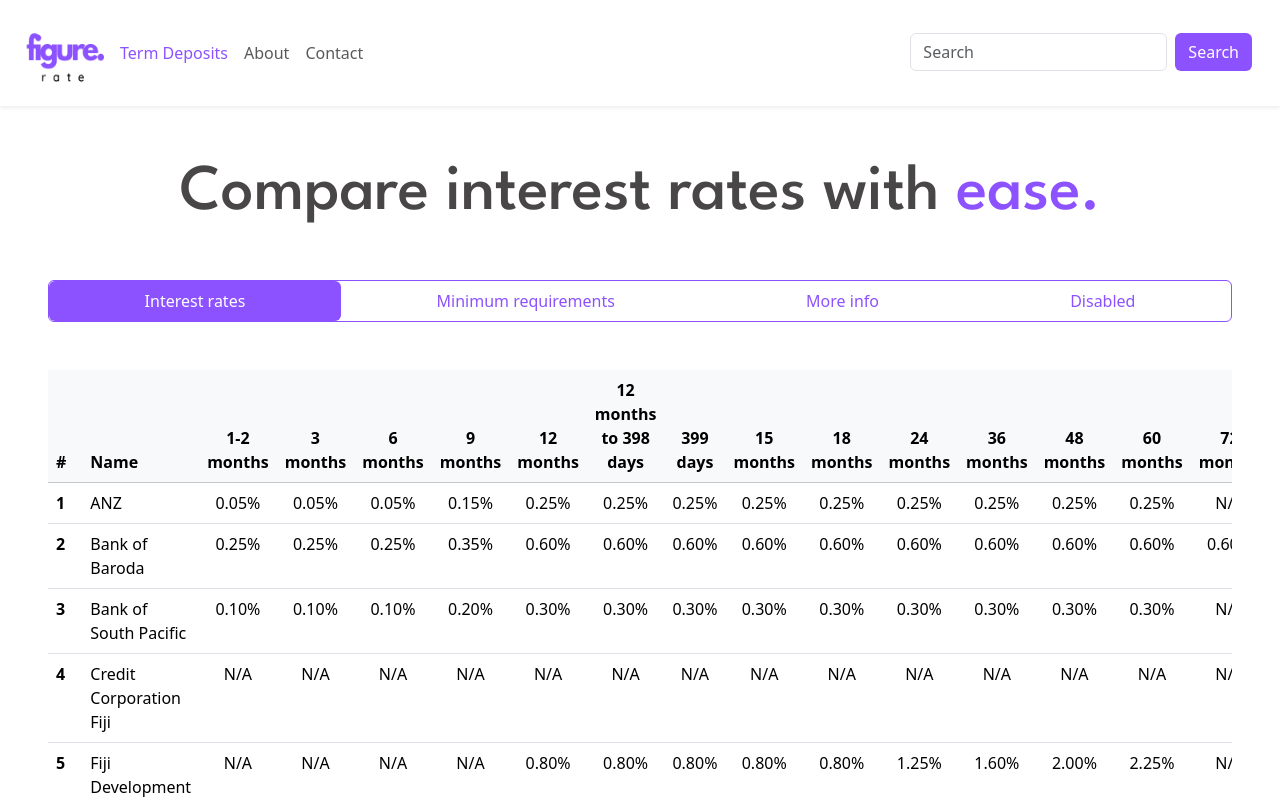
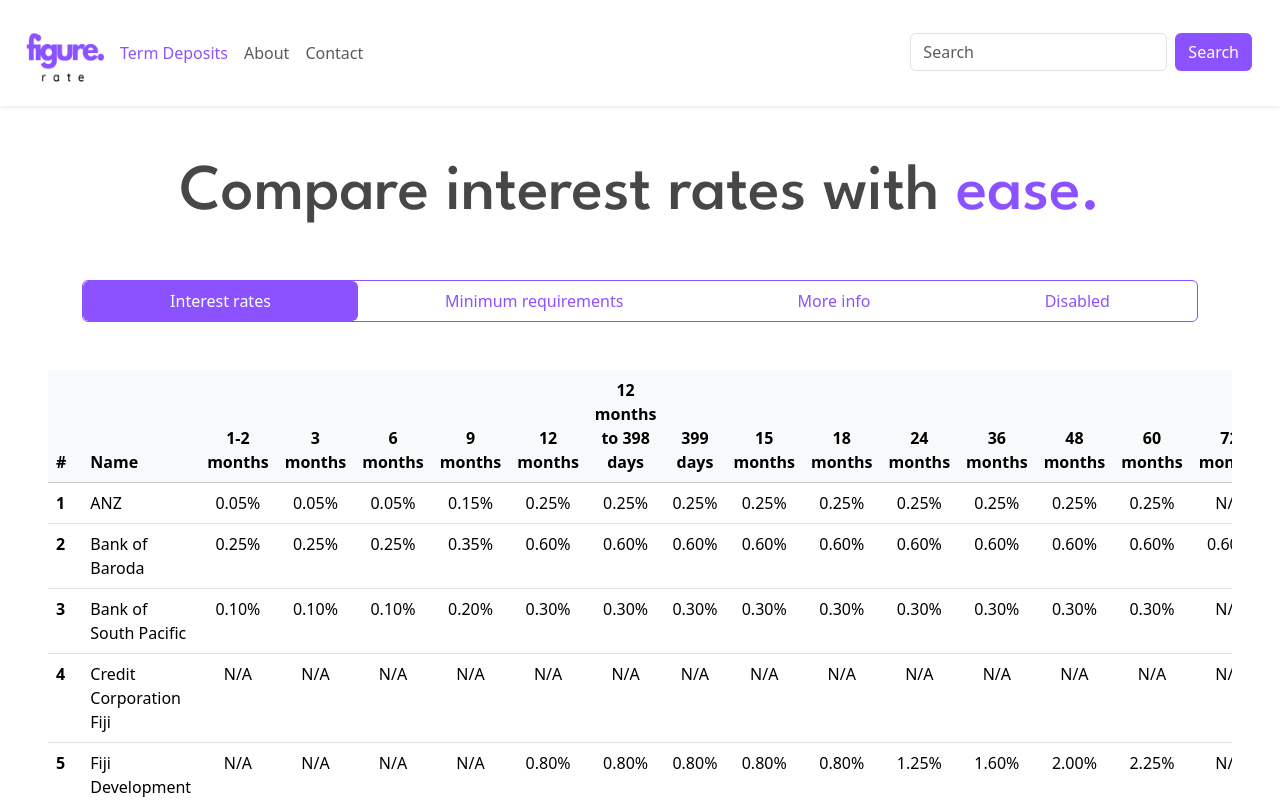
Before and after one commit to chelmerrox/figure-rate, a React (Vite) app in the folder figure-rate/: page / in a window 1280 px wide. Shown: the top 800 px of the page. Built offline with nearby package versions, Linux system fonts and the light colour scheme.

Commit message:
Refactor onSelectItem function

```diff
--- a/figure-rate/src/components/TableNavbarTabs.tsx
+++ b/figure-rate/src/components/TableNavbarTabs.tsx
@@ -1,23 +1,34 @@
+import { useState } from "react";
+
 interface TableNavbarTabsProps {
   navbarTabs: string[][];
+  onSelectItem: (item: Number) => void;
 }
 
-function TableNavbarTabs({ navbarTabs }: TableNavbarTabsProps) {
+function TableNavbarTabs({ navbarTabs, onSelectItem }: TableNavbarTabsProps) {
+  const [selectedIndex, setSelectedIndex] = useState(0);
+
   return (
     <>
-      <ul className="nav nav-pills nav-fill border-purple-rounded mx-5">
-        {navbarTabs.map((tabs, i) => (
+      <div className="container my-5">
+        <ul className="nav nav-pills nav-fill border-purple-rounded">
+          {navbarTabs.map((navbarTab, i) => (
             <li key={i} className={"navbar-tab-" + (i + 1) + " nav-item"}>
               <a
-              className={i === 0 ? "nav-link active" : "nav-link"}
+                className={selectedIndex === i ? "nav-link active" : "nav-link"}
                 aria-current="page"
-              href={tabs[0]}
+                href={navbarTab[0]}
+                onClick={() => {
+                  setSelectedIndex(i);
+                  onSelectItem(i);
+                }}
               >
-              {tabs[1]}
+                {navbarTab[1]}
               </a>
             </li>
           ))}
         </ul>
+      </div>
     </>
   );
 }
```
Lines whose indentation alone changed are shown as unchanged.
